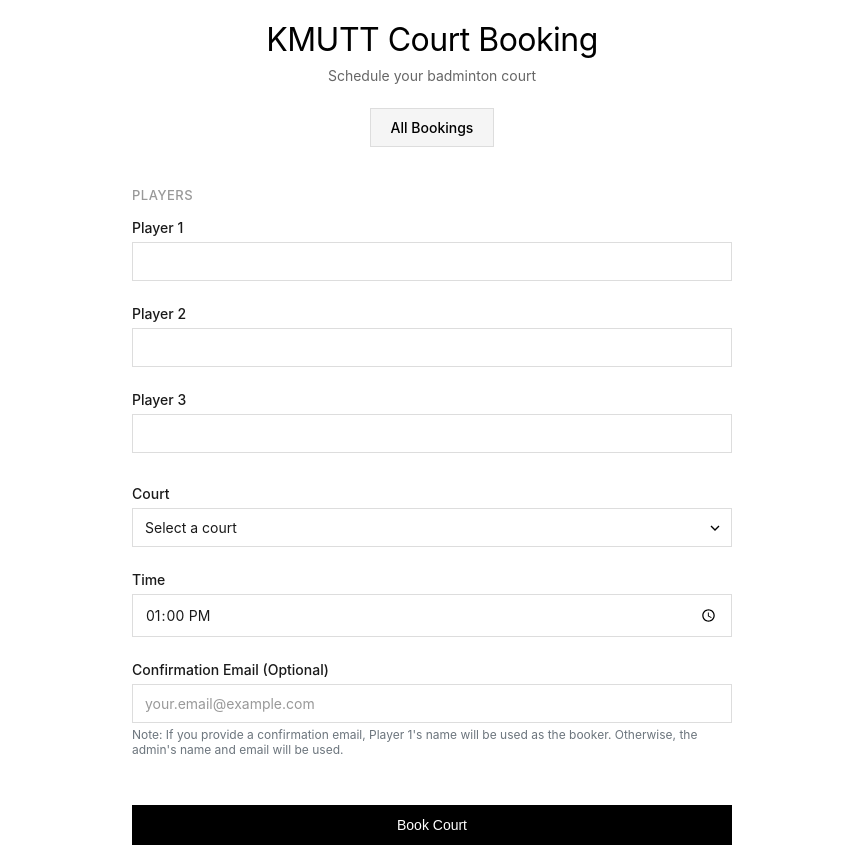
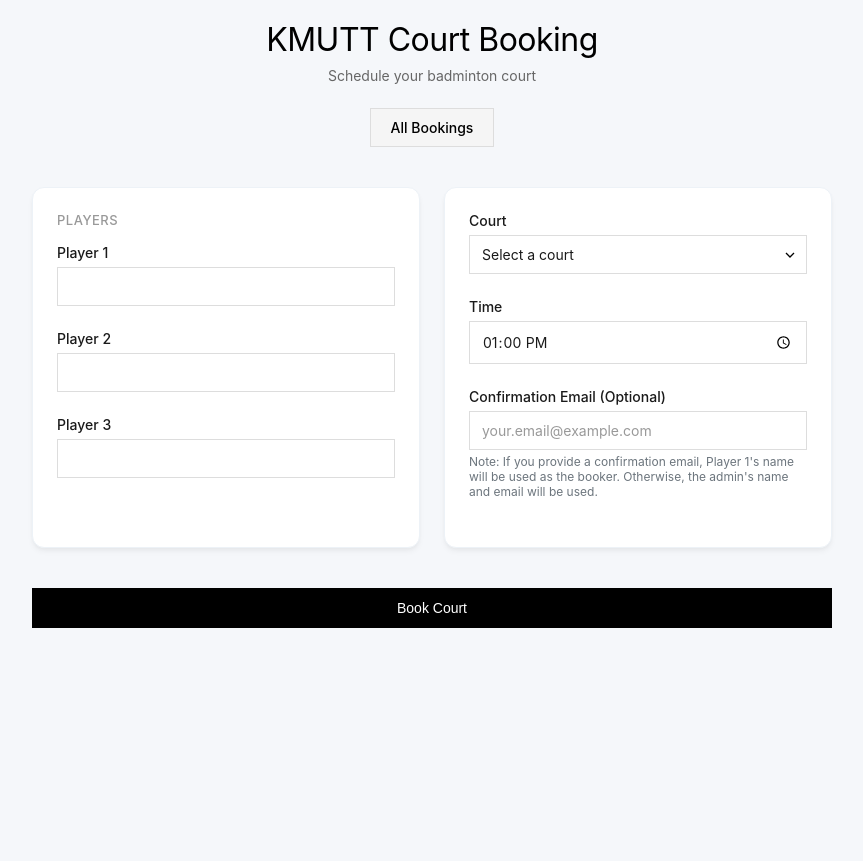
Before and after one commit to Pssttt/court-booking, a FastAPI app: page / in a window 1280 px wide. Shown: the whole page, without its empty margins (208-1071 px from the left). After the commit the page ends 628 px from the top, so only its background shows below. Run offline with FastAPI, Linux system fonts and the light colour scheme.

Commit message:
style: update main page layout to 2 cards

```diff
--- a/app/static/css/booking.css
+++ b/app/static/css/booking.css
@@ -3,7 +3,37 @@
 }
 
 .section {
-    margin-bottom: 32px;
+    background: #fff;
+    padding: 24px;
+    border-radius: 12px;
+    box-shadow: 0 4px 6px -1px rgba(0, 0, 0, 0.05), 0 2px 4px -1px rgba(0, 0, 0, 0.03);
+    border: 1px solid #edf2f7;
+    margin-bottom: 0; /* Reset margin as grid handles gap */
+    height: 100%; /* Match height in grid */
+}
+
+@media (min-width: 768px) {
+    #bookingForm {
+        display: grid;
+        grid-template-columns: 1fr 1fr;
+        gap: 24px;
+        align-items: start;
+    }
+
+    #bookingForm button[type="submit"] {
+        grid-column: 1 / -1;
+    }
+
+    .loading {
+        grid-column: 1 / -1;
+    }
+}
+
+/* Mobile fallback for gap */
+@media (max-width: 767px) {
+    .section {
+        margin-bottom: 24px;
+    }
 }
 
 .section-title {
--- a/app/static/css/shared.css
+++ b/app/static/css/shared.css
@@ -11,14 +11,14 @@
 body {
     height: 100%;
     font-family: -apple-system, BlinkMacSystemFont, 'Segoe UI', Roboto, 'Helvetica Neue', sans-serif;
-    background: #ffffff;
+    background: #f5f7fa;
     color: #1a1a1a;
     padding: 20px;
     margin: 0;
 }
 
 .container {
-    max-width: 600px;
+    max-width: 800px;
     margin: 0 auto;
 }
 
```
Also changed, not shown: app/static/css/bookings.css (+11 -4 lines).
